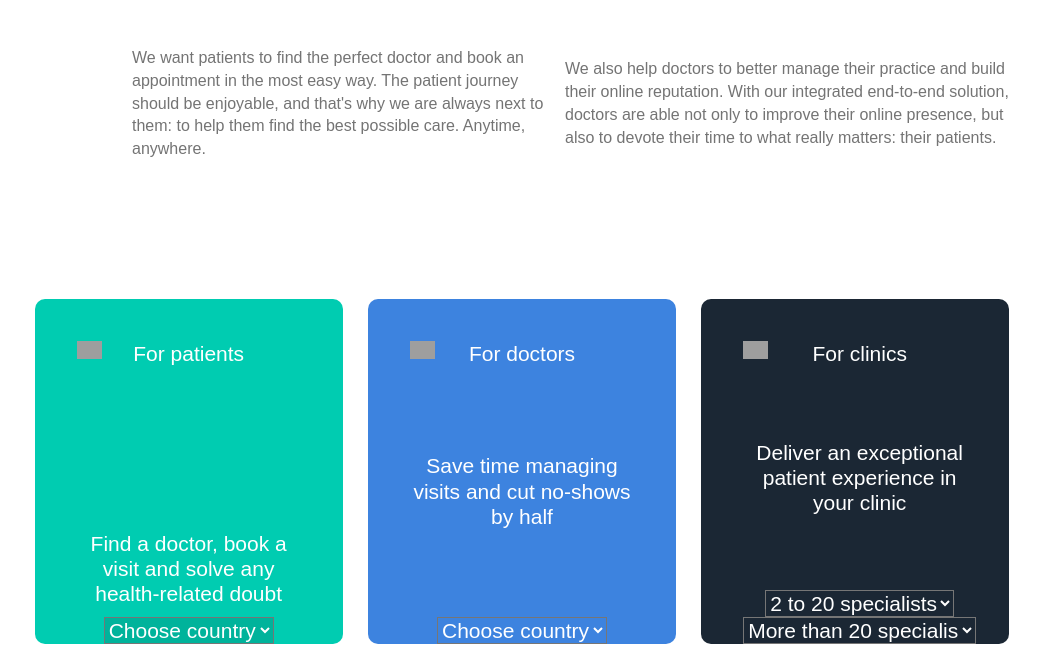
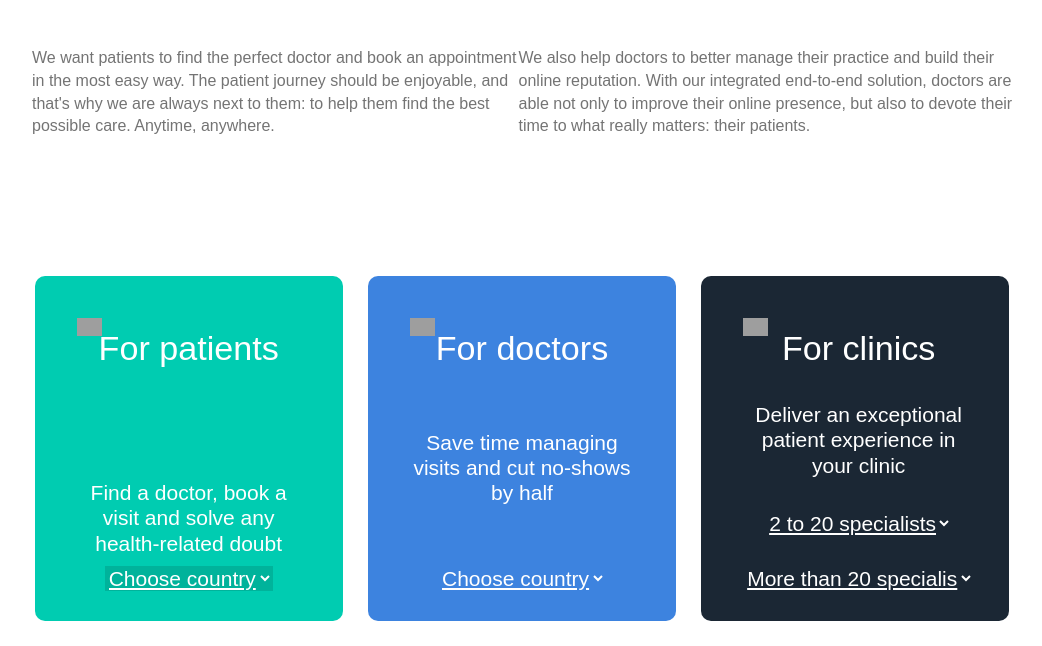
Before and after one commit to TShubrepo/CSS-layout, a plain HTML site: page index.html in a window 1280 px wide. Shown: the part 156-802 px from the top of the page, without its empty margins (118-1160 px from the left). Drawn offline with nearby package versions, Linux system fonts and the light colour scheme; grey boxes are pictures that could not be loaded; a script that the page names is missing.

Commit message:
Modified files

```diff
--- a/index.html
+++ b/index.html
@@ -3,7 +3,7 @@
 <head>
   <meta charset="utf-8">
   <meta name="viewport" content="width=device-width, initial-scale=1" />
-  <title>CSS-Layout</title>
+  <title>CSS-Layout-Project</title>
   <link rel="stylesheet" href="https://maxcdn.bootstrapcdn.com/bootstrap/3.4.1/css/bootstrap.min.css">
   <link rel="stylesheet" href="style.css">
   <script src="script.js"></script>
@@ -33,7 +33,7 @@
             <!--Section 2-->
             <section class="bloc">
                 <div class="cares">
-                    <div id="cares1">
+                    <div class="cares1">
                         <img src="https://docplanner-gomycode.onrender.com/Images/icon-patients.svg" alt="">
                         <p id="patient">For patients</p>
                         <div class="text-care">
@@ -55,10 +55,10 @@
                                     <option value="#">Spain</option>
                                     <option value="#">Turkey</option>
                                 </select>
-                             </div>
+                          </div>
                         </div>
                     </div>
-                    <div id="cares2">
+                    <div class="cares2">
                         <img src="https://docplanner-gomycode.onrender.com/Images/icon-doctors.svg" alt="">
                         <p id="doctor">For doctors</p>
                         <div class="text-care">
@@ -81,10 +81,10 @@
                                 <option value="#">Spain</option>
                                 <option value="#">Turkey</option>
                             </select>
-                         </div>
+                        </div>
 
                     </div>
-                    <div id="cares3">
+                    <div class="cares3">
                         <img src="https://docplanner-gomycode.onrender.com/Images/icon-clinics.svg" alt="">
                         <p id="clinic">For clinics</p>
                         <div class="text-care">
@@ -150,9 +150,9 @@
                     <div id="leader">
                         <img src="https://docplanner-gomycode.onrender.com/img/flag.png" alt="flag"/>
                         <h3>Leader in 13 countries</h3>
-                       <p>Poland, Brazil, Mexico, Spain, Italy, Germany, Turkey, Colombia, Czech Republic, Portugal, Argentina, Peru and Chile</p>
+                      <p>Poland, Brazil, Mexico, Spain, Italy, Germany, Turkey, Colombia, Czech Republic, Portugal, Argentina, Peru and Chile</p>
                     </div>
-                   <div id="patients">
+                  <div id="patients">
                       <img src="https://docplanner-gomycode.onrender.com/logos/logocropped.png" alt="patients"/>
                       <h3>90,000,000 patients</h3>
                       <p>visit our websites each month</p>
--- a/style.css
+++ b/style.css
@@ -17,13 +17,12 @@
   display: flex;
   justify-content: space-around;
   align-items: center;
+  position: fixed;
   padding: 2rem 0;
-  position: fi xed;
   top: 0;
   width: 100vw;
   background-color: white;
   z-index: 1000;
-  position: fixed;
 }
 .navlink {
   display: flex;
@@ -34,6 +33,9 @@
   list-style: none;
   padding: 0 20px;
 
+}
+.header a ul {
+  position: fixed;
 }
 .navlink {
   display: flex;
@@ -47,13 +49,13 @@
 }
 #Career,
 #Departments {
-  color: #ababab;
+color: #ababab;
 }
 .head-section {
   display: flex;
   flex-direction: column;
   align-items: center;
-  margin-top: 10%;
+  margin-top: 10px;
   margin: 50px;
 }
 .headertext {
@@ -69,12 +71,12 @@
   font-size: 16px;
   display: flex;
   justify-content: center;
-  flex-wrap: ;
+  flex-wrap: nowrap;
   margin: 10px;
   align-items: center;
   padding: 30px;
-  padding-left: 200px;
-  padding-right: 90px;
+  padding-left: 100px;
+  padding-right: 80px;
   width: 100%;
   justify-content: space-between;
 }
@@ -84,16 +86,17 @@
   justify-content: center;
   align-items: center;
   flex-wrap: wrap;
+  margin: 10px;
 }
 /* Section 2 */
 .cares {
   display: flex;
   align-items: center;
   justify-content: center;
-  margin: 0;
+  margin-bottom: 10px;
   padding: 30px;
 }
-#cares1, #cares2, #cares3 {
+.cares1, .cares2, .cares3 {
   width: 300px;
   padding: 30px 25px;
   text-align: center;
@@ -103,7 +106,7 @@
   border-radius: 20px;
   justify-content: space-between;
 }
-#cares1 {
+.cares1 {
   background-color: #00ccb1;
   border-radius: 10px;
   display: flex;
@@ -112,7 +115,7 @@
   justify-content: space-between;
   height: 345px;
 }
-#cares2 {
+.cares2 {
   background-color: #3D83DF;
   border-radius: 10px;
   display: flex;
@@ -121,7 +124,7 @@
   justify-content: space-between;
   height: 345px;
 }
-#cares3 {
+.cares3 {
   background-color: #1B2734;
   border-radius: 10px;
   display: flex;
@@ -176,6 +179,7 @@
   color: #fff;
   margin: 0.3em 0;
   font-family: Work Sans, Arial, sans-serif;
+  text-align: center;
 }
 .cares img {
   width: 25px;
```
